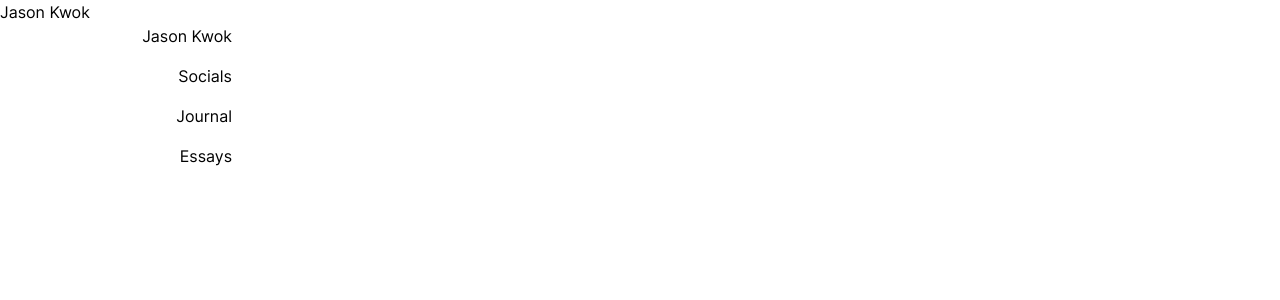
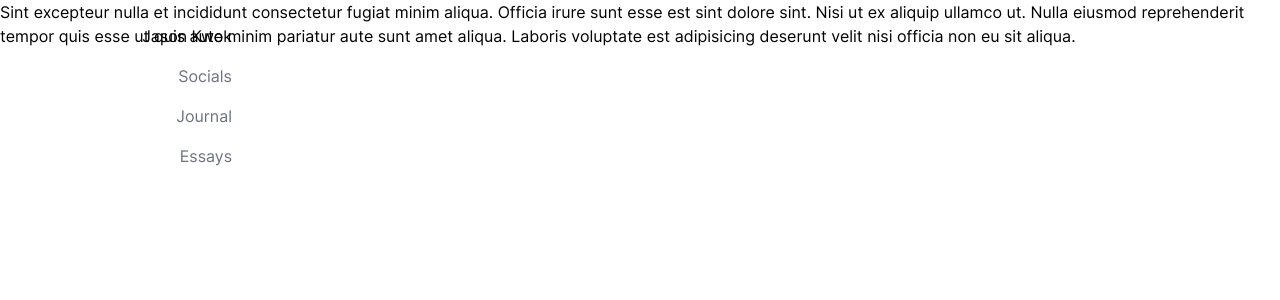
Before and after one commit to Pandoks/website, a SvelteKit app: page / in a window 1280 px wide. Shown: the top 300 px of the page. Built offline with nearby package versions, Linux system fonts and the light colour scheme.

Commit message:
Added prettier

```diff
--- a/package.json
+++ b/package.json
@@ -14,6 +14,8 @@
 		"@sveltejs/kit": "^1.20.4",
 		"autoprefixer": "^10.4.14",
 		"postcss": "^8.4.27",
+		"prettier": "^3.0.0",
+		"prettier-plugin-svelte": "^3.0.3",
 		"svelte": "^4.0.5",
 		"svelte-check": "^3.4.3",
 		"tailwindcss": "^3.3.3",
--- /dev/null
+++ b/src/routes/+layout.server.ts
@@ -0,0 +1 @@
+export const prerender = true; // Makes everything SSG (static site generated) by default
--- a/src/routes/+layout.svelte
+++ b/src/routes/+layout.svelte
@@ -1,14 +1,27 @@
-<script>
+<script lang="ts">
+  import { page } from "$app/stores";
   import "../app.css";
+
+  const links = [
+    { text: "Jason Kwok", href: "/" },
+    { text: "Socials", href: "/socials" },
+    { text: "Journal", href: "/journal" },
+    { text: "Essays", href: "/essays" },
+  ];
 </script>
 
-<nav class="fixed p-6 w-64 h-screen">
-  <div class="flex flex-col space-y-4 text-right">
-    <a href="/">Jason Kwok</a>
-    <a href="/socials">Socials</a>
-    <a href="/journal">Journal</a>
-    <a href="/essays">Essays</a>
-  </div>
-</nav>
+<div>
+  <nav class="fixed p-6 w-64 h-screen">
+    <div class="flex flex-col space-y-4 text-right text-gray-500 no-underline">
+      {#each links as link}
+        {#if link.href === $page.url.pathname}
+          <span class="text-black">{link.text}</span>
+        {:else}
+          <a class="hover:text-gray-400" href={link.href}>{link.text}</a>
+        {/if}
+      {/each}
+    </div>
+  </nav>
 
-<slot />
+  <slot />
+</div>
--- a/src/routes/+page.svelte
+++ b/src/routes/+page.svelte
@@ -1 +1,20 @@
-<h1>Jason Kwok</h1>
+<div>
+  Sint excepteur nulla et incididunt consectetur fugiat minim aliqua. Officia
+  irure sunt esse est sint dolore sint. Nisi ut ex aliquip ullamco ut. Nulla
+  eiusmod reprehenderit tempor quis esse ut quis aute minim pariatur aute sunt
+  amet aliqua. Laboris voluptate est adipisicing deserunt velit nisi officia non
+  eu sit aliqua.
+</div>
+
+<svelte:head>
+  <title>Jason Kwok</title>
+  <meta
+    name="description"
+    content="Home page talking about who Jason Kwok is"
+  />
+  <meta property="og:title" content="Jason Kwok (Pandoks_)" />
+  <meta
+    property="og:description"
+    content="Home page talking about who Jason Kwok or Pandoks_ is"
+  />
+</svelte:head>
```
Also changed, not shown: 2 other files (tests, documents, lock files or other folders).
